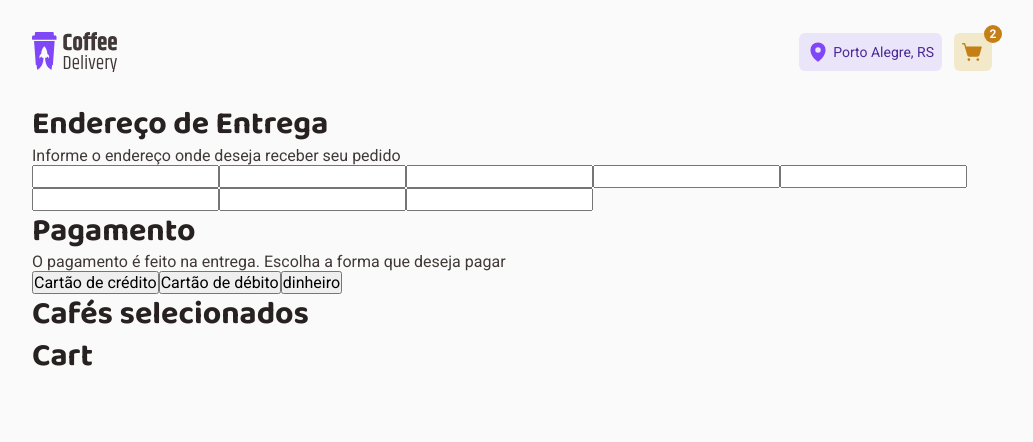
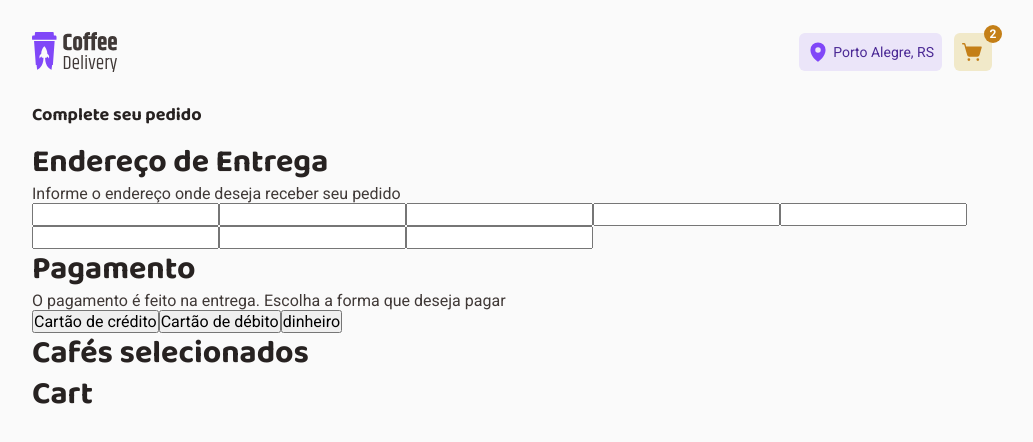
Before and after one commit to MartinGBB/coffee-delivery, a React (Vite) app: page /checkout in a window 1280 px wide. Shown: the top 442 px of the page, without its empty margins (128-1161 px from the left). Built offline with nearby package versions, Linux system fonts and the light colour scheme.

Commit message:
style: margem do titulo de componente principal

```diff
--- a/src/pages/Checkout/index.tsx
+++ b/src/pages/Checkout/index.tsx
@@ -11,8 +11,9 @@ import {
 export function Checkout() {
   return (
     <CheckoutContainer>
-      <FormContainer>
-        <AddressContainer>
+      <AddressContainer>
+        <h1>Complete seu pedido</h1>
+        <FormContainer>
           <div>
             <h1>Endereço de Entrega</h1>
             <p>Informe o endereço onde deseja receber seu pedido</p>
@@ -27,8 +28,8 @@ export function Checkout() {
             <input type="text" />
             <input type="text" />
           </form>
-        </AddressContainer>
-      </FormContainer>
+        </FormContainer>
+      </AddressContainer>
 
       <ContainerPagament>
         <div>
--- a/src/pages/Checkout/styles.ts
+++ b/src/pages/Checkout/styles.ts
@@ -2,11 +2,20 @@ import styled from 'styled-components'
 
 export const CheckoutContainer = styled.div`
   margin: 6.5rem 10rem 0 10rem;
+  display: grid;
 
   @media (max-width: 1024px) {
     margin: 6.5rem 2rem 0 2rem;
   }
 `
+export const AddressContainer = styled.div`
+  > h1 {
+    font-weight: 700;
+    font-size: 1.125rem;
+    margin-bottom: 0.9375rem;
+  }
+`
+
 export const FormContainer = styled.div``
 
 export const ContainerPagament = styled.div``
@@ -16,5 +25,3 @@ export const SelectPagament = styled.div``
 export const ConfirmOrden = styled.div``
 
 export const OrdemContainer = styled.div``
-
-export const AddressContainer = styled.div``
```
